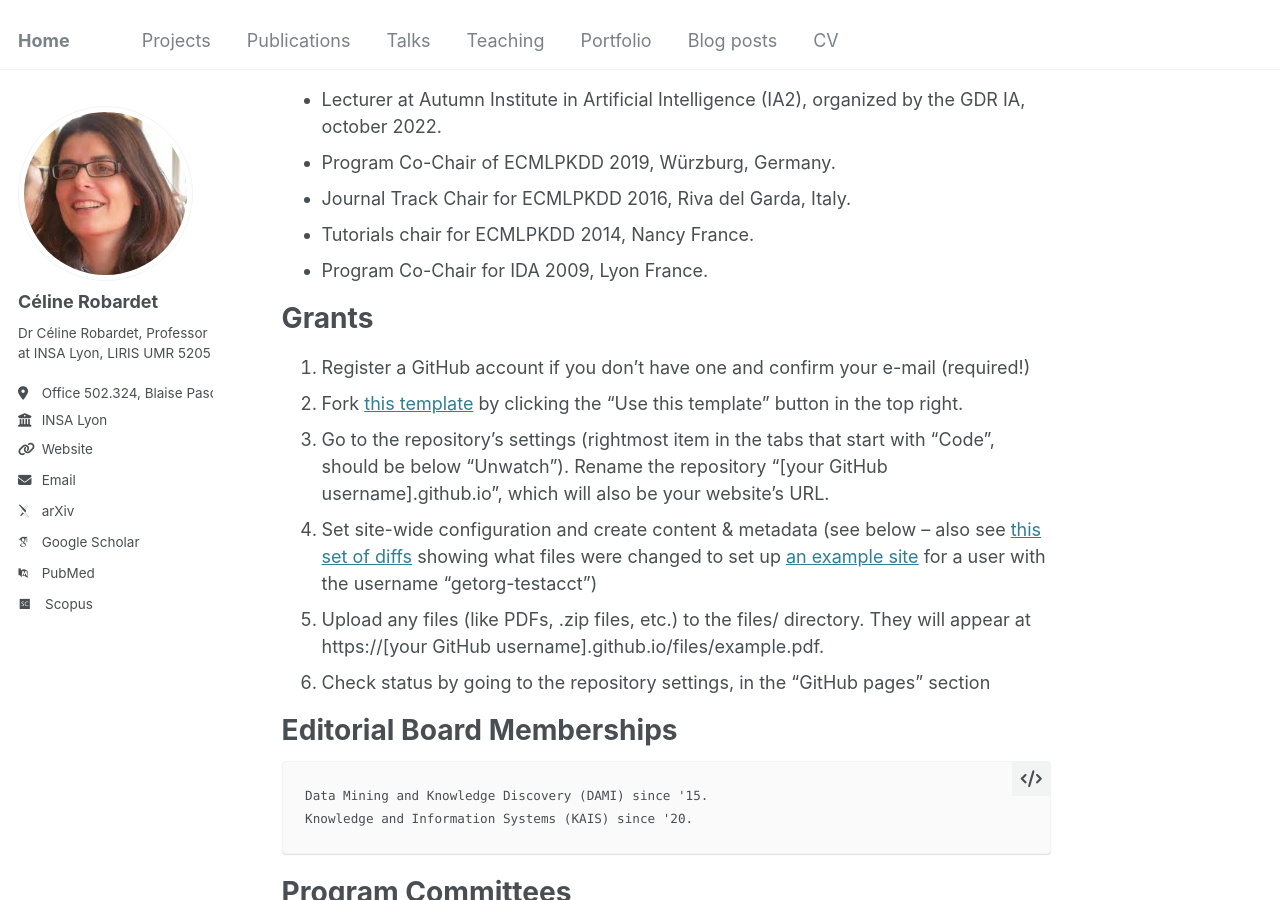
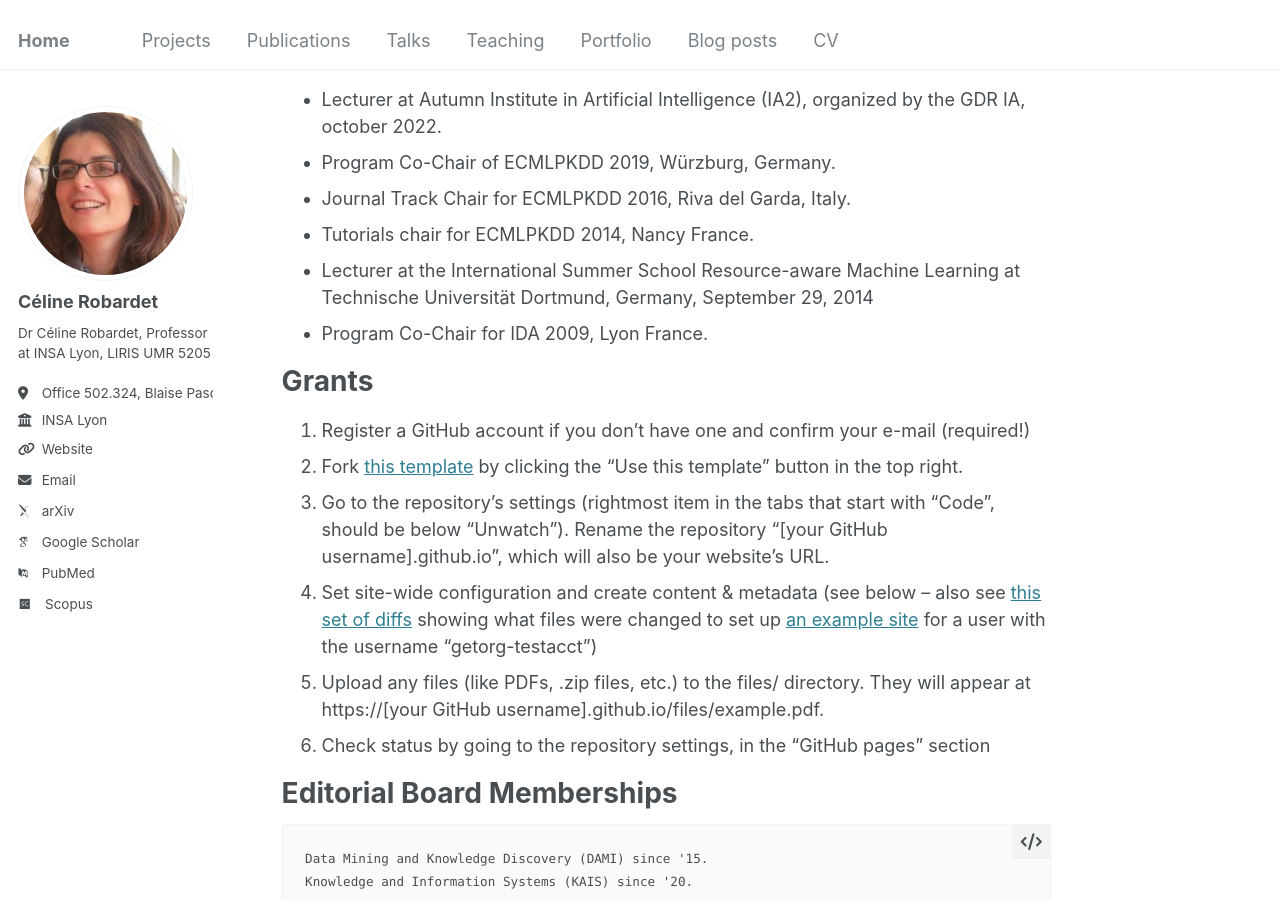
Before and after one commit to crobardet/crobardet.github.io, a Jekyll site: the page built from _pages/about.md, in a window 1280 px wide and 900 px high, scrolled down 512 px. Built offline with Jekyll 4.4.1, drawn with Linux system fonts in a browser that asks for light colours; some web fonts are replaced.

Commit message:
Update about.md

```diff
--- a/_pages/about.md
+++ b/_pages/about.md
@@ -19,6 +19,7 @@
 <li> Program Co-Chair of ECMLPKDD 2019, Würzburg, Germany.</li>
 <li>Journal Track Chair for ECMLPKDD 2016, Riva del Garda, Italy.</li>
 <li>Tutorials chair for ECMLPKDD 2014, Nancy France.</li>
+<li> Lecturer at the International Summer School Resource-aware Machine Learning at Technische Universität Dortmund, Germany, September 29, 2014</li>
  <li> Program Co-Chair for IDA 2009, Lyon France.</li>
 </ul>
 
```
